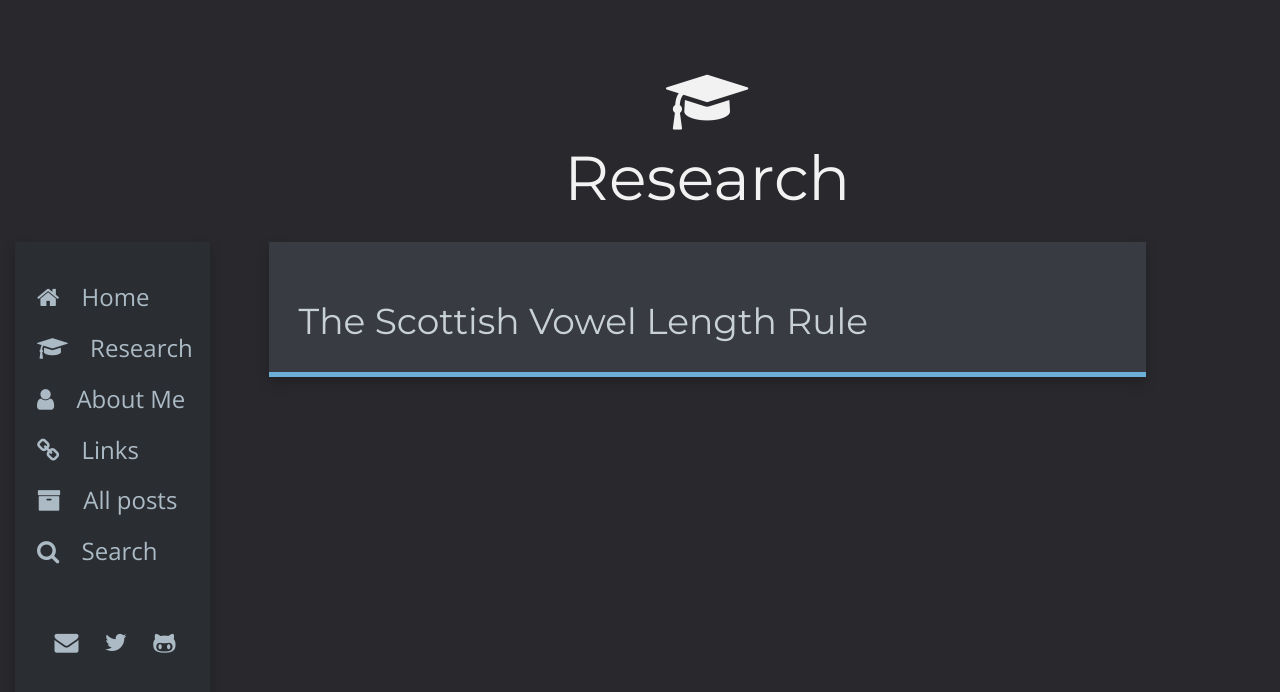
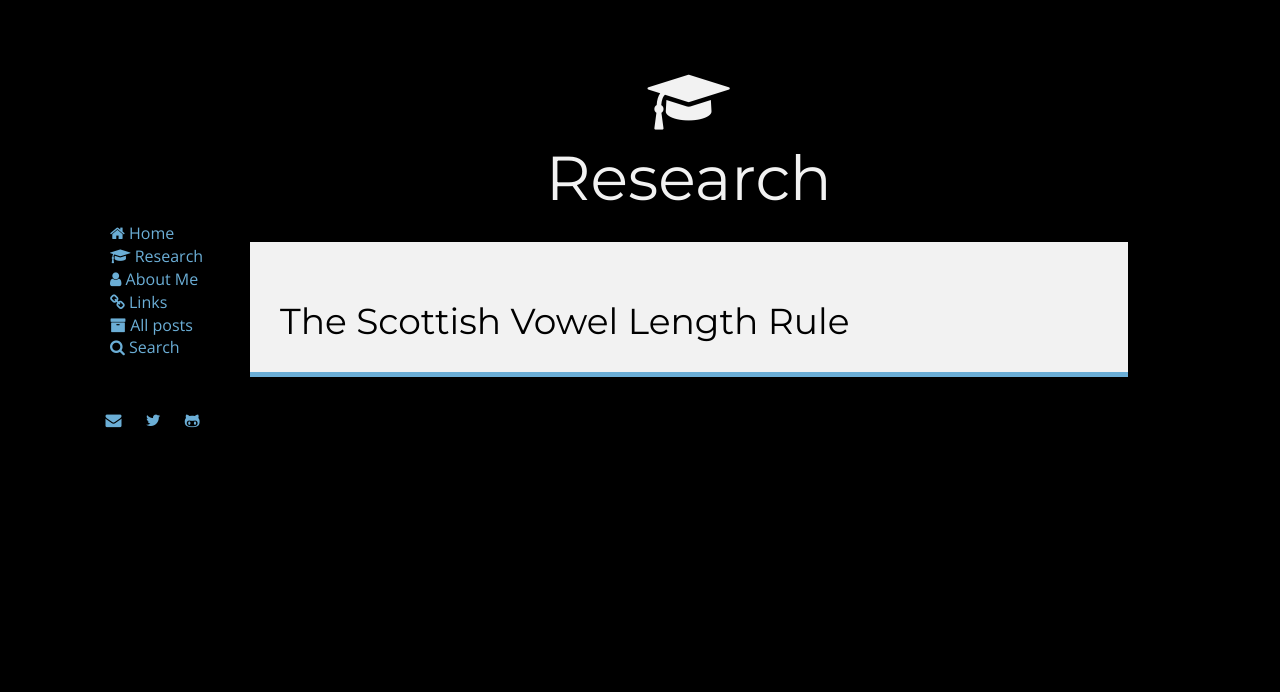
Before and after one commit to dajwarren/dajwarren.github.io, a Jekyll site: the page built from research.md, in a window 1280 px wide. Shown: the top 692 px of the page. Built offline with Jekyll 4.4.1, drawn with Linux system fonts in a browser that asks for light colours; nearby versions of some CDN libraries.

Commit message:
Finished navbar styling and started editing general theme

```diff
--- a/css/main.scss
+++ b/css/main.scss
@@ -55,11 +55,13 @@ html {
 body {
 	font-family: 'Open Sans', sans-serif;
 	font-weight: 300;
-	background-color: $main-background;
+	background-color: #000000;
 	color: $article-text;
 	font-size: 16px;
+  position: relative;
 	// height: 100%;
 	// width: 100%
+  margin: 0;
 }
 
 a, a:active {
@@ -74,6 +76,10 @@ a:hover {
 
 ul {
     list-style-type: none;
+}
+
+*,:after,:before {
+	box-sizing:border-box;
 }
 
 /* Classes */
@@ -93,7 +99,8 @@ ul {
 }
 
 .content-panel {
-	background-color: $content-box;
+	background-color: $white;
+  color: #000000;
 	padding-top: 20px;
 	padding-bottom: 20px;
 	padding-left: 30px;
@@ -101,18 +108,24 @@ ul {
 	margin-top: 20px;
 	box-shadow: 0px 0px 0px 0px, 0px 6px 12px rgba(0, 0, 0, 0.2);
 	border-bottom: 5px solid $color-main;
+  margin-left: auto;
+  margin-right: auto;
 }
 
 .series {
   font-size: 14pt;
 }
 
+
+
 .navigation{
-  position: static;
+  background-color: #000000;
+  position: fixed;
+  width: 100%;
   top: 0;
   left: 0;
   z-index: 1;
-  border-bottom: 1px solid $color-main;
+  border-bottom: 1px solid $content-box;
 
 
   .nav-container {
@@ -125,6 +138,7 @@ ul {
       list-style: none;
       padding: 0;
       margin: 0;
+      // position: fixed;
 
     li {
       display: inline-block;
@@ -133,6 +147,7 @@ ul {
         padding: 0 20px;
         line-height: 50px;
         text-align: center;
+        color: $white
       }
     }
       &:hover {
@@ -141,39 +156,134 @@ ul {
   }
 }
 
-.test {
-  // margin: 50px 0 0 ;
+$colors: (1: #D7161B, 2: #7FD2FD, 3: #04FF47, 4: #26949E, 5:#B100FA, 6:#FF8821);
+
+@each $anchor, $color in $colors {
+   #{".navigation li:nth-child("+ ($anchor) + ") a:hover"} {
+      border-bottom: 4px solid $color
+      //  background-color: $color;
+    }
+    #{".navigation li:nth-child("+ ($anchor) + ") a:not(:hover) i"} {
+        color: $color;
+     }
 }
 
-.navbar-panel {
-	background-color: $nav-box;
-  margin-top: 20px;
-	box-shadow: 0px 0px 0px 0px, 0px 6px 12px rgba(0, 0, 0, 0.2);
-  font-size: 24px;
+
+.test {
+  margin: 50px 0 0 ;
+  background-color: $white
+}
+
+.test2 {
+  background-color: $white;
+}
+.thumb-test {
+  padding-top: 2rem;
+  margin-bottom: -10px;
+  text-align: center;
+  background-color: #000000;
+  color: $white
+}
+
+.title-test{
+  text-align: center;
+  padding: 2rem 0;
+  background-color: #000000;
+}
+
+.content-test{
+  background-color: $white;
+  color: #000000;
+  margin-left: auto;
+  margin-right: auto;
+  padding-top: 2rem;
+  padding-bottom: 5rem;
+  font-size: 18px;
   line-height: 170%;
-  padding-left: 20px;
-  padding-right: 15px;
-  padding-top: 10px;
-  padding-bottom: 10px;
 
-    ul {
-        padding-left: 2px;
-        margin-top: 25px;
+  p, blockquote, table, h1, h2, h3, h4, h5, h6, ul, ol {
+    max-width: 850px;
+    margin-left: auto;
+    margin-right: auto;
+  }
+  //
+  // blockquote {
+  //   max-width: 850px;
+  //   margin-left: auto;
+  //   margin-right: auto;
+  // }
+  //
+  // table {
+  //   // max-width: 850px;
+  //   margin-left: auto;
+  //   margin-right: auto;
+  // }
+
+  img {
+    max-width: 100%;
+    padding: 10px;
+    display: block;
+    margin-left: auto;
+    margin-right: auto
+  }
+
+  figure.highlight, div.highlighter-rouge {
+    // width: 100%;
+    // margin-left: -15px;
+    // padding-right: 10px;
+    // box-sizing: content-box;
+
+    pre {
+      // width: 100%;
+      font-family: 'Anonymous Pro';
+      background-color: $block-background;
+      color: $white;
+      font-size: 12px;
+      // border: none;
+      padding-left: 15px;
+      padding-top: 20px;
+      padding-bottom: 20px;
+      padding-right: 15px;
+      // box-sizing: content-box;
+      border-radius: 0;
+      margin-bottom: 10px;
+      margin-top: 10px;
+      padding: 2rem 2rem 2rem calc(50% - 425px);
     }
-    li {
-        margin-top: 10px;
-        margin-bottom: 10px;
-    }
-    i {
-        padding-right: 16px;
-    }
-    a, a:active {
-        color: $navbar-text;
-    }
-    a:hover {
-        color: $color-main;
-    }
+  }
 }
+
+
+
+// .navbar-panel {
+// 	background-color: $nav-box;
+//   margin-top: 20px;
+// 	box-shadow: 0px 0px 0px 0px, 0px 6px 12px rgba(0, 0, 0, 0.2);
+//   font-size: 24px;
+//   line-height: 170%;
+//   padding-left: 20px;
+//   padding-right: 15px;
+//   padding-top: 10px;
+//   padding-bottom: 10px;
+//
+//     ul {
+//         padding-left: 2px;
+//         margin-top: 25px;
+//     }
+//     li {
+//         margin-top: 10px;
+//         margin-bottom: 10px;
+//     }
+//     i {
+//         padding-right: 16px;
+//     }
+//     a, a:active {
+//         color: $navbar-text;
+//     }
+//     a:hover {
+//         color: $color-main;
+//     }
+// }
 
 .links {
 	margin-top: 50px;
@@ -281,6 +391,8 @@ ul {
 .single {
 	// height:100%;
   margin: 50px 0 0;
+  margin-left: auto;
+  margin-right: auto;
 
 	h1, h2, h3, h4, h5, h6 {
 		font-family: 'Montserrat', sans-serif;
@@ -305,7 +417,7 @@ ul {
 
 	.article {
 		width: 75%;
-		margin-left: 5%;
+		// margin-left: 5%;
 		padding: 0px;
         color: $article-text;
 
@@ -346,6 +458,8 @@ ul {
 			padding-right: 15px;
 			padding-top: 10px;
 			padding-bottom: 10px;
+      margin-left: auto;
+      margin-right: auto;
 
 			@media (min-width: $screen-sm-min) {
 				font-size: 24px;
@@ -353,6 +467,8 @@ ul {
 				padding-right: 30px;
 				padding-top: 40px;
 				padding-bottom: 20px;
+        margin-left: auto;
+        margin-right: auto;
 			}
 
 			.series {
```
